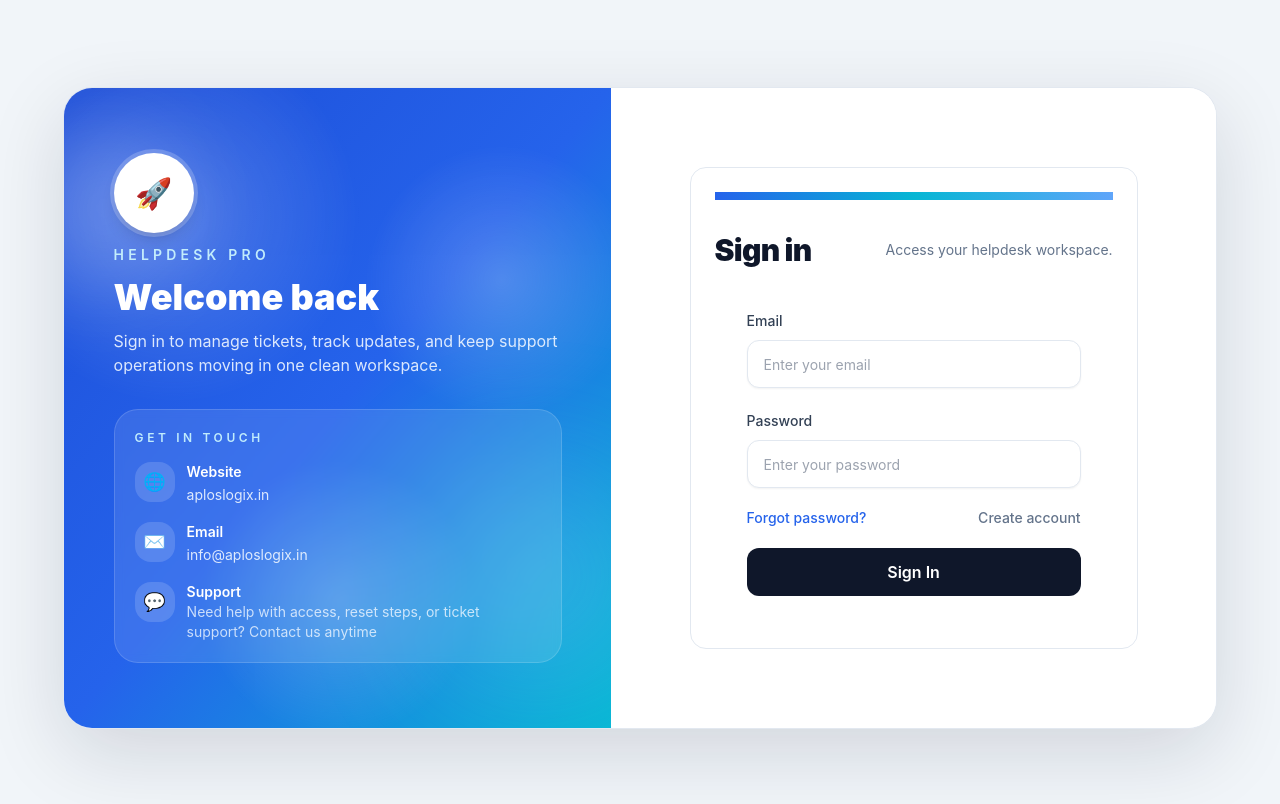
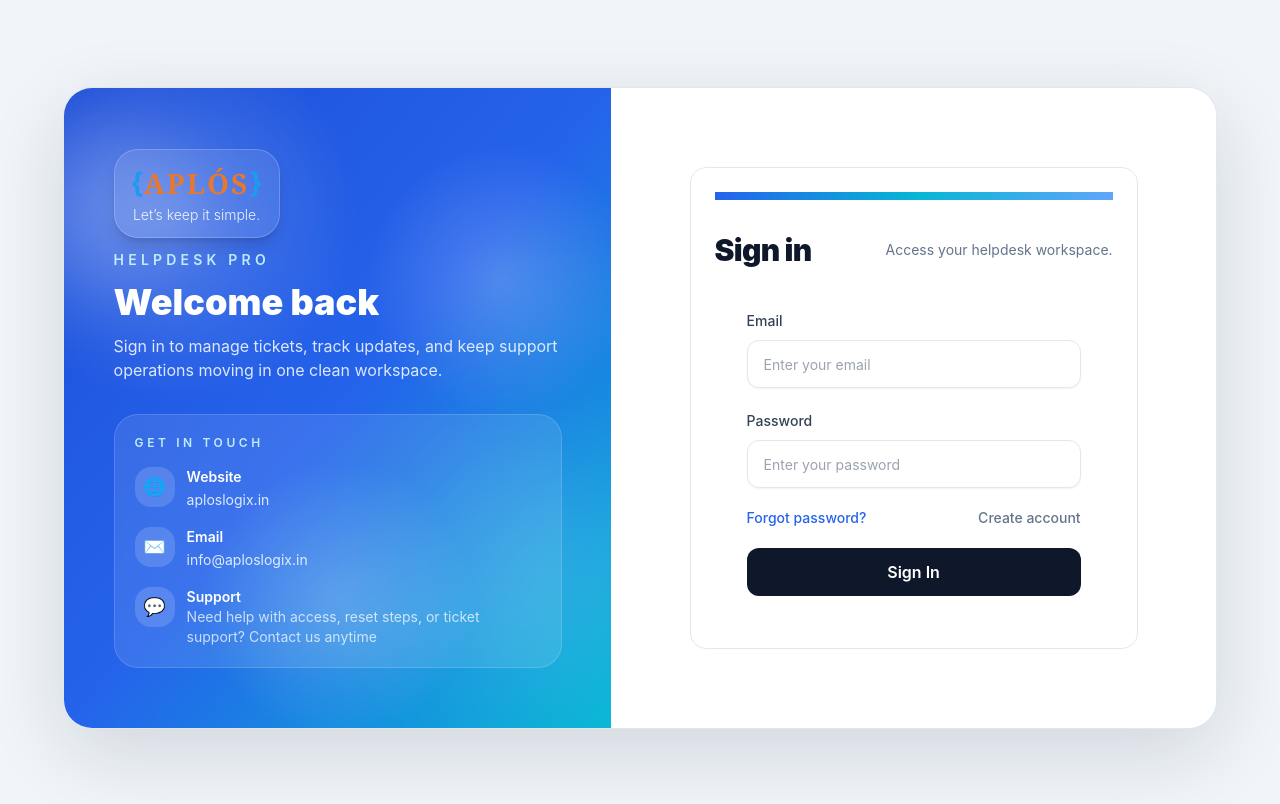
Before and after one commit to CommitCraft/Ticket_Management, a React (Vite) app in the folder frontend/: page /login in a window 1280 px wide. Shown: the top 804 px of the page. Built offline with nearby package versions, Linux system fonts and the light colour scheme; no server answers.

Commit message:
feat: add AplosLogo component and integrate it into AuthLayout and Sidebar

```diff
--- /dev/null
+++ b/frontend/src/components/layout/AplosLogo.tsx
@@ -0,0 +1,79 @@
+import React from 'react';
+
+type AplosLogoProps = {
+  size?: 'sm' | 'md' | 'lg';
+  showTagline?: boolean;
+  taglineColor?: string;
+  className?: string;
+  align?: 'center' | 'start';
+};
+
+export default function AplosLogo({
+  size = 'md',
+  showTagline = true,
+  taglineColor = '#fff',
+  className,
+  align = 'center'
+}: AplosLogoProps) {
+  const sizes = {
+    sm: {
+      brace: 'clamp(14px, 4vw, 18px)',
+      aplos: 'clamp(14px, 4vw, 18px)',
+      tagline: 'clamp(6px, 2vw, 11px)'
+    },
+    md: {
+      brace: 'clamp(18px, 6vw, 25px)',
+      aplos: 'clamp(18px, 6vw, 25px)',
+      tagline: 'clamp(6px, 3vw, 16px)'
+    },
+    lg: {
+      brace: 'clamp(20px, 5vw, 28px)',
+      aplos: 'clamp(20px, 5vw, 28px)',
+      tagline: 'clamp(8px, 2vw, 14px)'
+    }
+  }[size];
+
+  const styles: Record<string, React.CSSProperties> = {
+    container: {
+      display: 'flex',
+      flexDirection: 'column',
+      alignItems: align,
+      textAlign: align
+    },
+    logoText: {
+      display: 'flex',
+      alignItems: 'center',
+      flexWrap: 'wrap',
+      justifyContent: align
+    },
+    brace: {
+      fontSize: sizes.brace,
+      fontWeight: 'bold',
+      color: '#1d9bf0'
+    },
+    aplos: {
+      fontSize: sizes.aplos,
+      fontFamily: 'Georgia, serif',
+      fontWeight: 'bold',
+      color: '#e6782f',
+      letterSpacing: '2px'
+    },
+    tagline: {
+      fontSize: sizes.tagline,
+      fontWeight: 300,
+      color: taglineColor,
+      margin: 0
+    }
+  };
+
+  return (
+    <div style={styles.container} className={className}>
+      <div style={styles.logoText}>
+        <span style={styles.brace}>{'{'}</span>
+        <span style={styles.aplos}>APLÓS</span>
+        <span style={styles.brace}>{'}'}</span>
+      </div>
+      {showTagline ? <p style={styles.tagline}>Let’s keep it simple.</p> : null}
+    </div>
+  );
+}
--- a/frontend/src/components/layout/AuthLayout.tsx
+++ b/frontend/src/components/layout/AuthLayout.tsx
@@ -1,4 +1,5 @@
 import type { ReactNode } from 'react';
+import AplosLogo from './AplosLogo';
 
 interface AuthLayoutProps {
   children: ReactNode;
@@ -21,8 +22,8 @@ export function AuthLayout({ children, eyebrow, title, description, icon = '🚀
 
               <div className="relative z-10 flex w-full max-w-md flex-col items-center text-center lg:items-start lg:text-left">
                 <div className="mb-8 flex flex-col items-center gap-3 lg:items-start">
-                  <div className="flex h-16 w-16 items-center justify-center rounded-full bg-white shadow-lg shadow-blue-950/20 ring-4 ring-white/20 sm:h-20 sm:w-20">
-                    <span className="text-3xl">{icon}</span>
+                  <div className="rounded-3xl border border-white/20 bg-white/10 px-4 py-3 shadow-lg shadow-blue-950/20 backdrop-blur-sm">
+                    <AplosLogo size="lg" taglineColor="rgba(255,255,255,0.9)" />
                   </div>
                   <div>
                     <p className="text-sm font-semibold uppercase tracking-[0.3em] text-cyan-100/90">Helpdesk Pro</p>
--- a/frontend/src/components/layout/Sidebar.tsx
+++ b/frontend/src/components/layout/Sidebar.tsx
@@ -3,6 +3,7 @@ import { NavLink } from 'react-router-dom';
 import { Button } from '../ui/button';
 import { cn } from '../../utils/cn';
 import type { RoleKey } from '../../types/auth';
+import AplosLogo from './AplosLogo';
 
 const navItems = [
   { to: '/dashboard', label: 'Dashboard', icon: LayoutDashboard, roles: ['super_admin', 'admin', 'support_agent'] as RoleKey[] },
@@ -39,8 +40,12 @@ export function Sidebar({
     >
       <div className={cn('mb-8 flex items-start justify-between gap-3', isCompact && 'flex-col items-center')}>
         <div className={cn(isCompact && 'text-center')}>
-          <p className="text-xs font-semibold uppercase tracking-[0.35em] text-blue-500">{isCompact ? 'EH' : 'Enterprise Helpdesk'}</p>
-          {!isCompact ? <h2 className="mt-2 text-2xl font-bold">Ticket Ops</h2> : null}
+          <AplosLogo
+            size={isCompact ? 'sm' : 'md'}
+            showTagline={!isCompact}
+            taglineColor={isCompact ? '#64748b' : '#475569'}
+            align={isCompact ? 'center' : 'start'}
+          />
         </div>
         {onToggleCollapse ? (
           <Button
```
Also changed, not shown: 1 other file (tests, documents, lock files or other folders).
